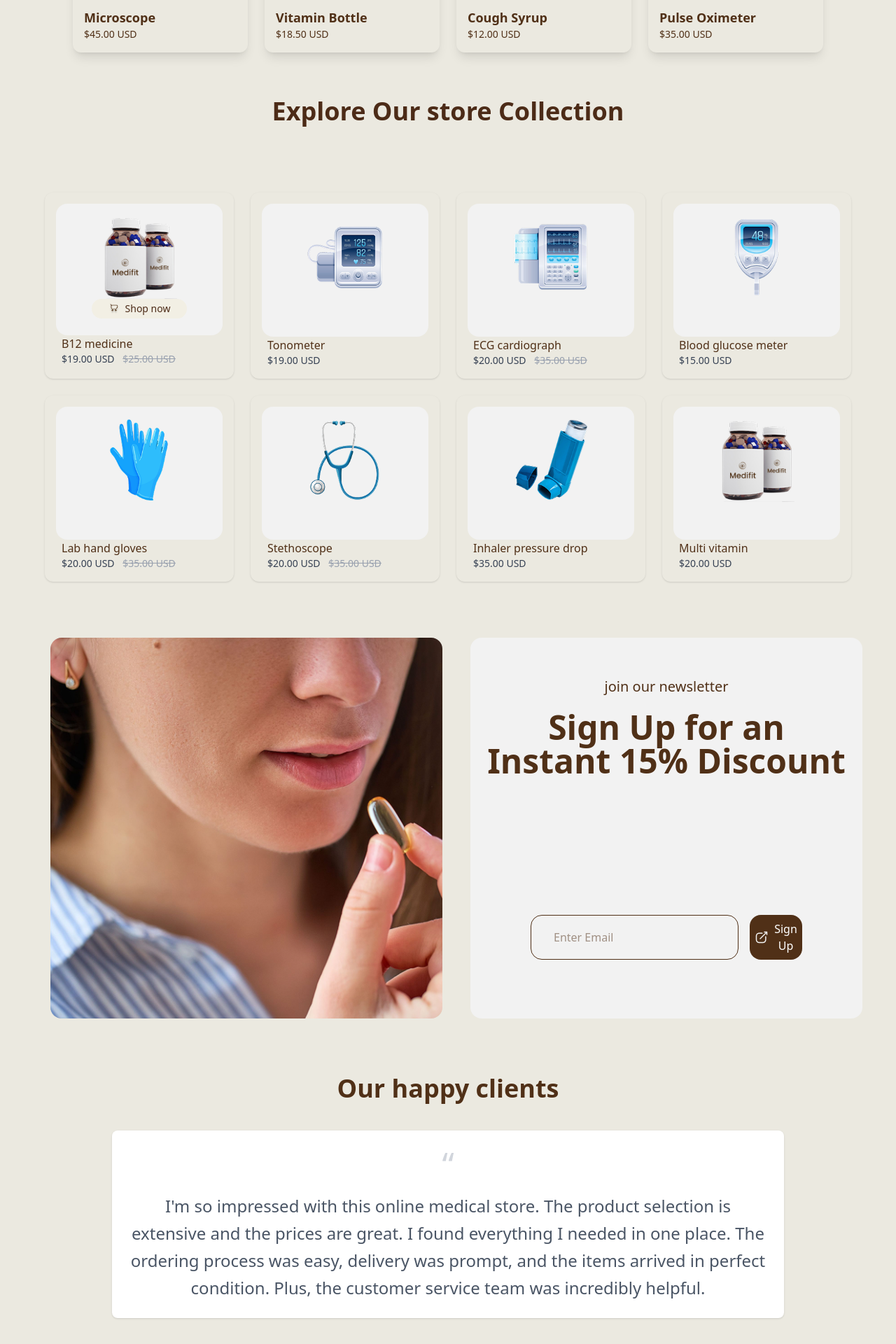
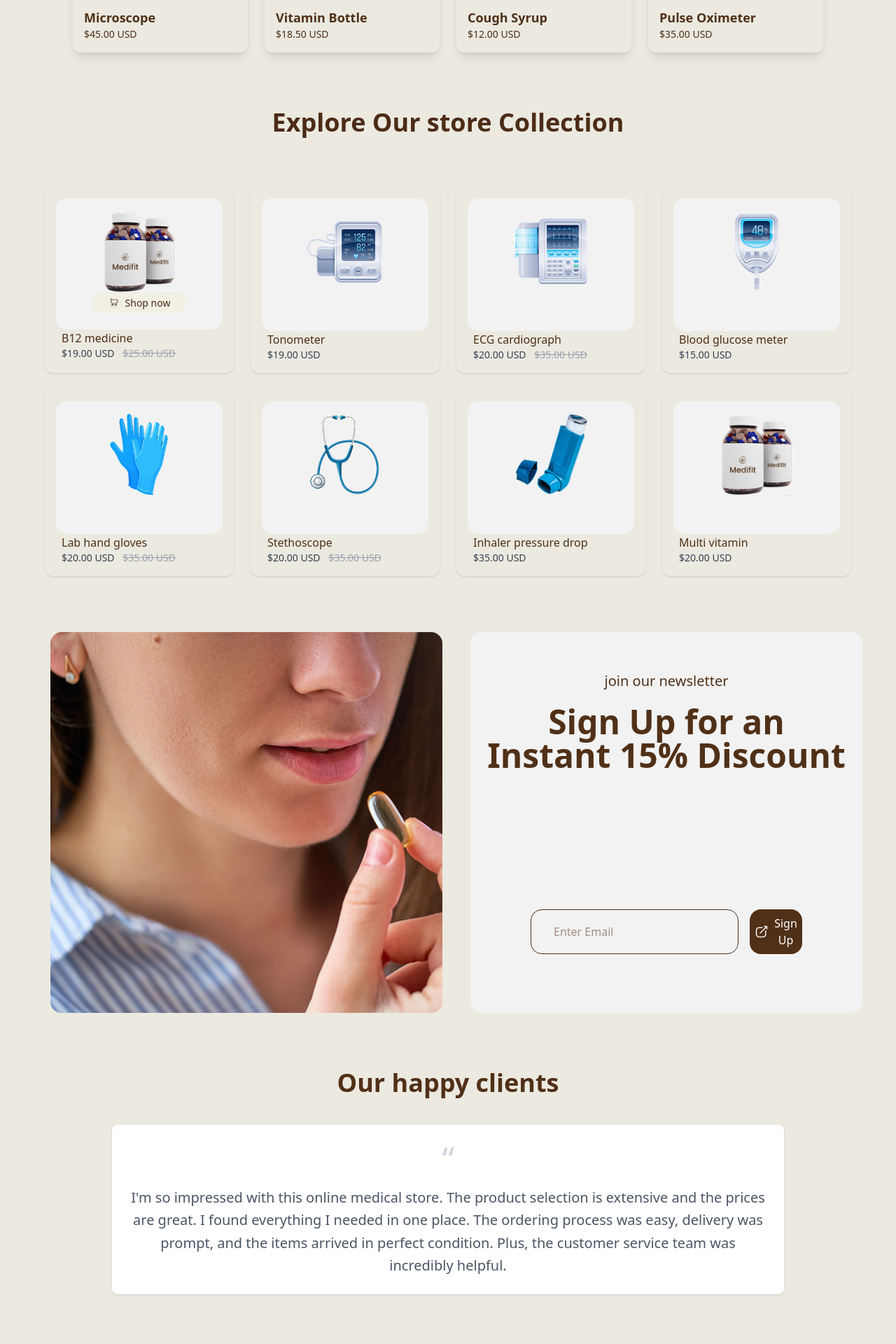
Before and after one commit to MuhammadBasit001/Medifit, a React (Vite) app: page / in a window 1280 px wide. Shown: the part 2400-4320 px from the top of the page at 70% size. Built offline with nearby package versions, Linux system fonts and the light colour scheme.

Commit message:
small changes in feedback components

```diff
--- a/src/Components/Home/Feedback.jsx
+++ b/src/Components/Home/Feedback.jsx
@@ -42,7 +42,7 @@ export default function Feedback() {
 
       <div className="bg-white max-w-[80%] mx-auto p-6 rounded-lg shadow text-sm text-gray-600 mb-10">
         <div className="text-5xl  text-gray-300 mb-4">&ldquo;</div>
-        <p className="leading-relaxed text-2xl">{active.quote}</p>
+        <p className="leading-relaxed text-md sm:text-xl">{active.quote}</p>
       </div>
 
       <div className="flex flex-wrap justify-center gap-4">
--- a/src/Components/Home/StoreCollection.jsx
+++ b/src/Components/Home/StoreCollection.jsx
@@ -64,11 +64,11 @@ const products = [
 const StoreCollection = () => {
   return (
     <section className="bg-[#EBE9E0] text-[#503017] w-full sm:px-4 py-8 md:px-12">
-      <div className="w-full max-w-[1200px] mx-auto flex flex-col  items-center gap-10">
-        <h2 className="text-2xl md:text-4xl font-bold text-center text-[#4C2B17] mb-10">
+      <div className="w-full max-w-[1200px] mx-auto flex flex-col  items-center ">
+        <h2 className="text-2xl  py-4 md:text-4xl font-bold text-center text-[#4C2B17] mb-10">
           Explore Our store Collection
         </h2>
-        <div className="grid md:w-full p-4 sm:grid-cols-2 md:grid-cols-3 lg:grid-cols-4 gap-6">
+        <div className="grid md:w-full p-4 grid-cols-2 md:grid-cols-3 lg:grid-cols-4 gap-6">
           {products.map((product, index) => (
             <div
               key={index}
```
